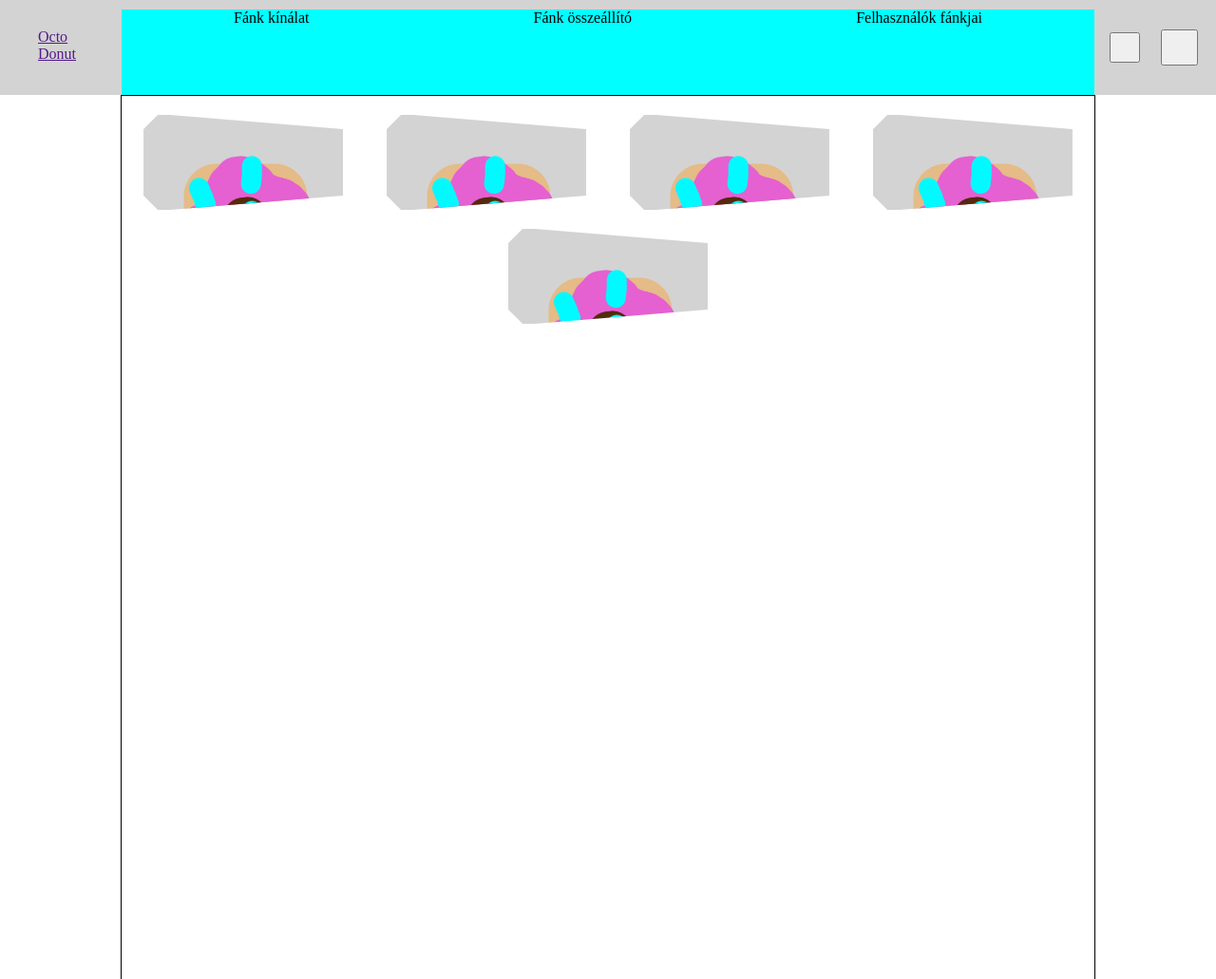
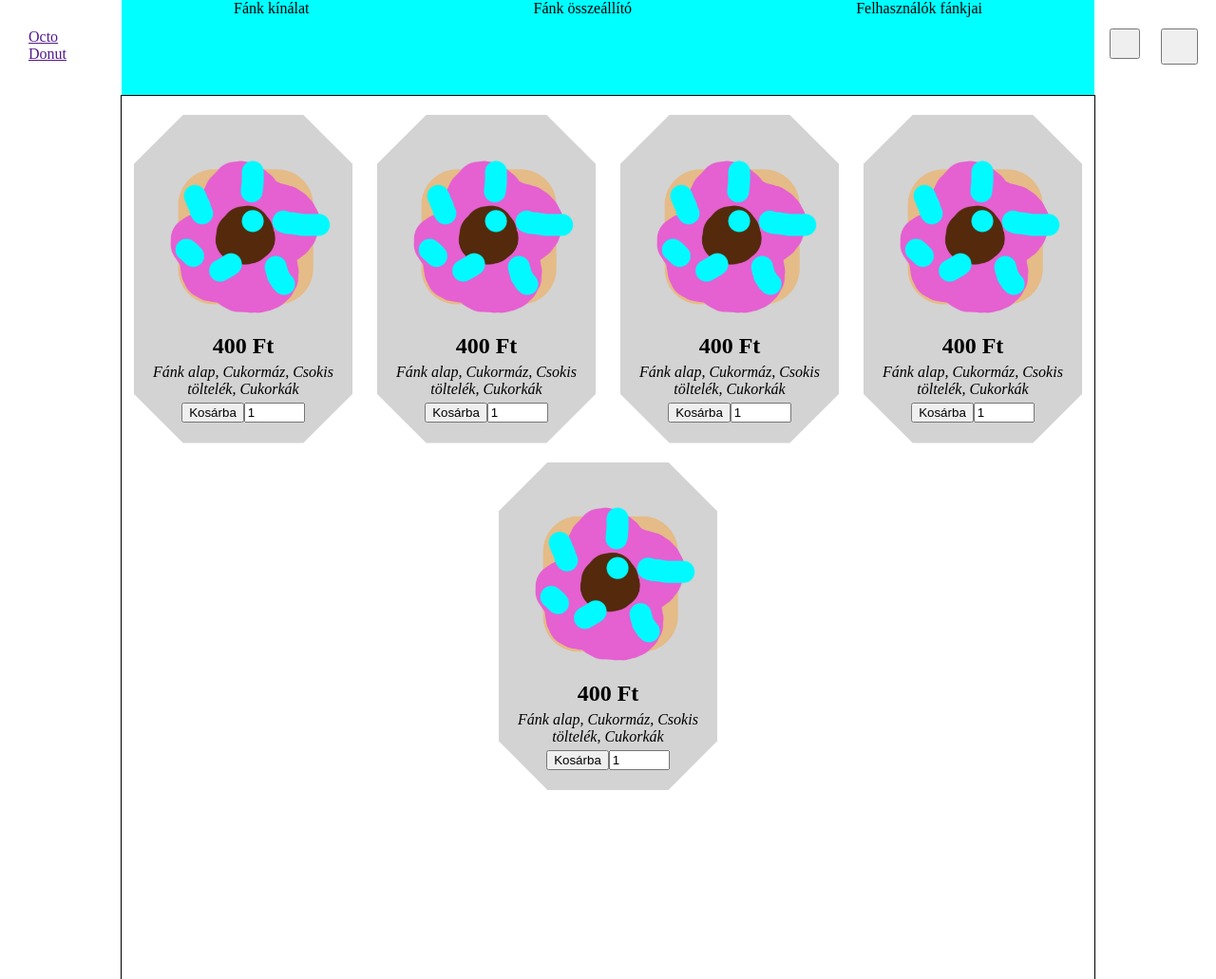
Before and after one commit to DAdam03/WebTervOldal, a PHP site: page / in a window 1280 px wide. Shown: the top 1031 px of the page at 95% size. Run offline with PHP 8.4, Linux system fonts and the light colour scheme.

Commit message:
jo de nem jo

```diff
--- a/donut-box.js
+++ b/donut-box.js
@@ -73,6 +73,9 @@ function DonutBox(data){
     let amountInput = document.createElement("input");
     amountInput.type = "number";
     amountInput.value = "1";
+    amountInput.max = 999;
+    amountInput.min = 1;
+    amountInput.size = 3;
     amountInput.classList.add("donut-amount-button");
     donutBoxDiv.appendChild(amountInput);
 
--- a/index.html
+++ b/index.html
@@ -8,6 +8,11 @@
     <link rel="stylesheet" href="style.css">
     <link rel="stylesheet" href="nyolcszog.css">
 
+    <!--betűtípus betöltése-->
+    <link rel="preconnect" href="https://fonts.googleapis.com">
+    <link rel="preconnect" href="https://fonts.gstatic.com" crossorigin>
+    <link href="https://fonts.googleapis.com/css2?family=Inter:wght@100..900&display=swap" rel="stylesheet">
+
     <script src="globals.js"></script>
     <script src="donut-image-container.js"></script>
     <script src="donut-box.js"></script>
@@ -16,6 +21,43 @@
     <title>Octo Donut</title>
 </head>
 <body onload="createDonutBoxes()">
+    <header>
+        <div id="logo">
+            <a href="">
+                Octo<br>
+                Donut
+            </a>
+        </div>
+        <button id="checkout"></button>
+        <button id="profile"></button>
+    </header>
+
+    <div id="main" class="nyolcszog">
+
+        <nav class="flex-container">
+            <div class="nav-button">
+                Fánk kínálat
+            </div>
+            <div class="nav-button">
+                Fánk összeállító
+            </div>
+            <div class="nav-button">
+                Felhasználók fánkjai
+            </div>
+        </nav>
+
+        <main>
+            <div id="donut-box-container" class="flex-container">
+
+            </div>
+        </main>
+
+        <footer>
+            Ez itt a footer
+        </footer>
+    </div>
+
+    <!--
     <header>
         <div id="main-page">
             <a href="">
@@ -45,5 +87,6 @@
     <footer>
         Ez itt a footer
     </footer>
+    -->
 </body>
 </html>
--- a/style.css
+++ b/style.css
@@ -9,6 +9,7 @@
 }
 
 
+/*
 header{
     position: sticky;
     top: 0;
@@ -17,11 +18,20 @@ header{
 
     background-color: lightgray;
 }
+*/
 
-header button, #main-page{
-    position: absolute;
+#logo {
+    position: fixed;
+    top: 30px; left: 30px;
+    z-index: 10;
 }
 
+header button{
+    position: fixed;
+    z-index: 10;
+}
+
+/*
 #main-page{
     width: 10%;
     height: 100%;
@@ -30,12 +40,13 @@ header button, #main-page{
 
     padding: 30px 40px;
 }
+*/
 
 #checkout{
     width: 2.5vw;
     height: 2.5vw;
 
-    top: calc(50% - 1.25vw);
+    top: 30px;
     right: calc(7.5% - 1.25vw);
 
     padding-inline: 0;
@@ -46,7 +57,7 @@ header button, #main-page{
     width: 3vw;
     height: 3vw;
 
-    top: calc(50% - 1.5vw);
+    top: 30px;
     right: calc(3% - 1.5vw);
 
     padding-inline: 0;
@@ -55,11 +66,12 @@ header button, #main-page{
 
 
 nav{
-    position: relative;
-    top: 10%;
+    position: sticky;
+    top: 0;
+    z-index: 10;
 
     width: 80%;
-    height: 90%;
+    height: 100px;
 
     margin-left: auto;
     margin-right: auto;
@@ -76,6 +88,17 @@ main{
 
     margin-right: auto;
     margin-left: auto;
+
+    z-index: -2;
+
+    /*ez nem működik*/
+    /*
+    --szelesseg: 80vw;
+    --magassag: 20px;
+    --background-color: lightgrey;
+    --border-size: 5px;
+    --border-color: blue;
+    */
 }
 
 #donut-box-container{
@@ -85,13 +108,15 @@ main{
 
 .donut-box{
     /*width: calc((100% - 10%) / 4 - 2%);*/
-    --szelesseg: calc((100% - 10%) / 4 - 2%);
-    --magassag: 100px;
+    --szelesseg: max(18vw, 200px);
+    --magassag: max(calc(max(18vw, 200px) * 1.5), 320px);
     --background-color: lightgray;
     --border-color: lightgray;
     min-width: 200px;
 
     position: relative;
+
+    text-align: center;
 }
 
 .donut-img-container{
@@ -105,6 +130,11 @@ main{
     display: block;
 }
 
+.donut-box p{
+    margin: 5px 10px;
+    font-style: italic;
+}
+
 
 footer{
     height: 100px;
```
